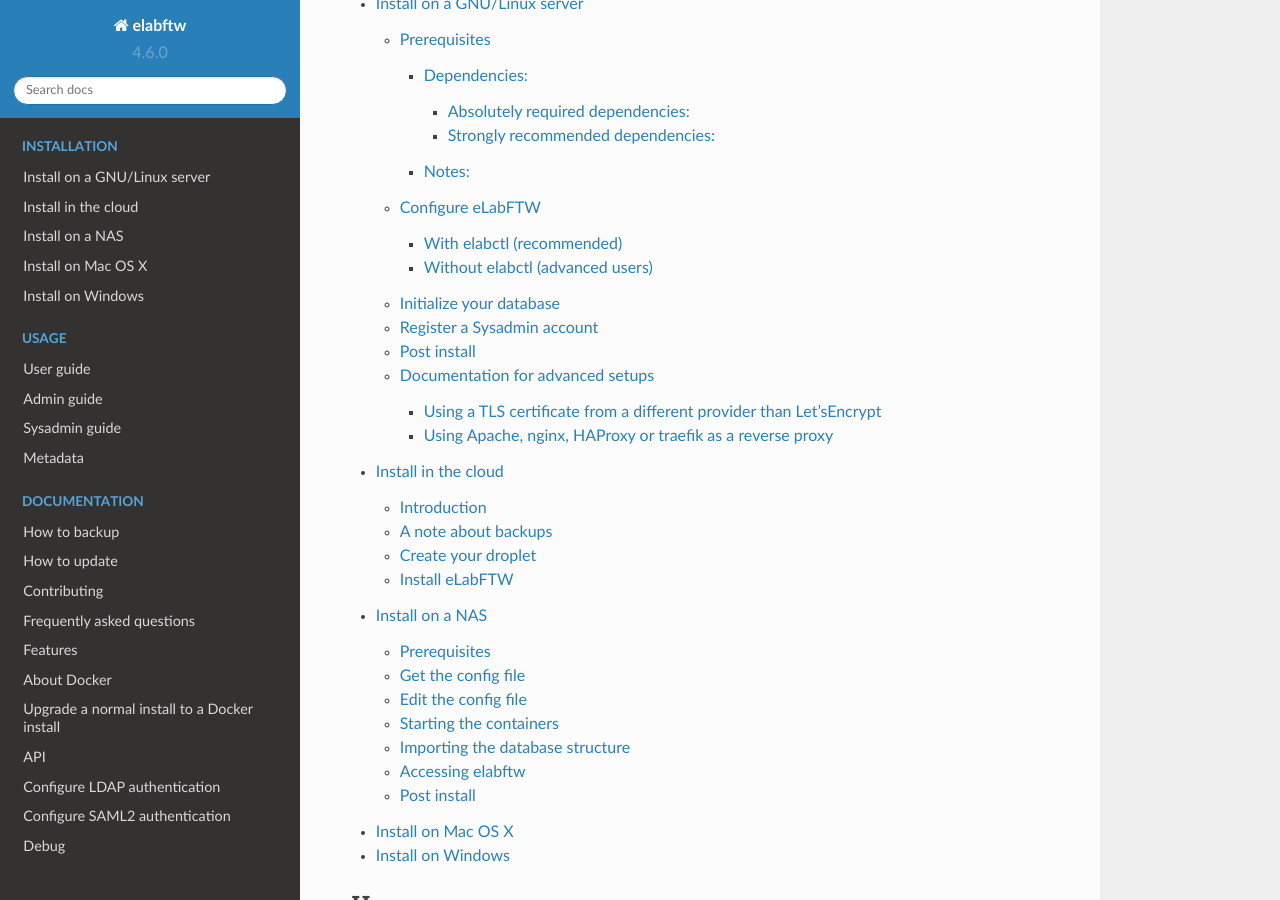
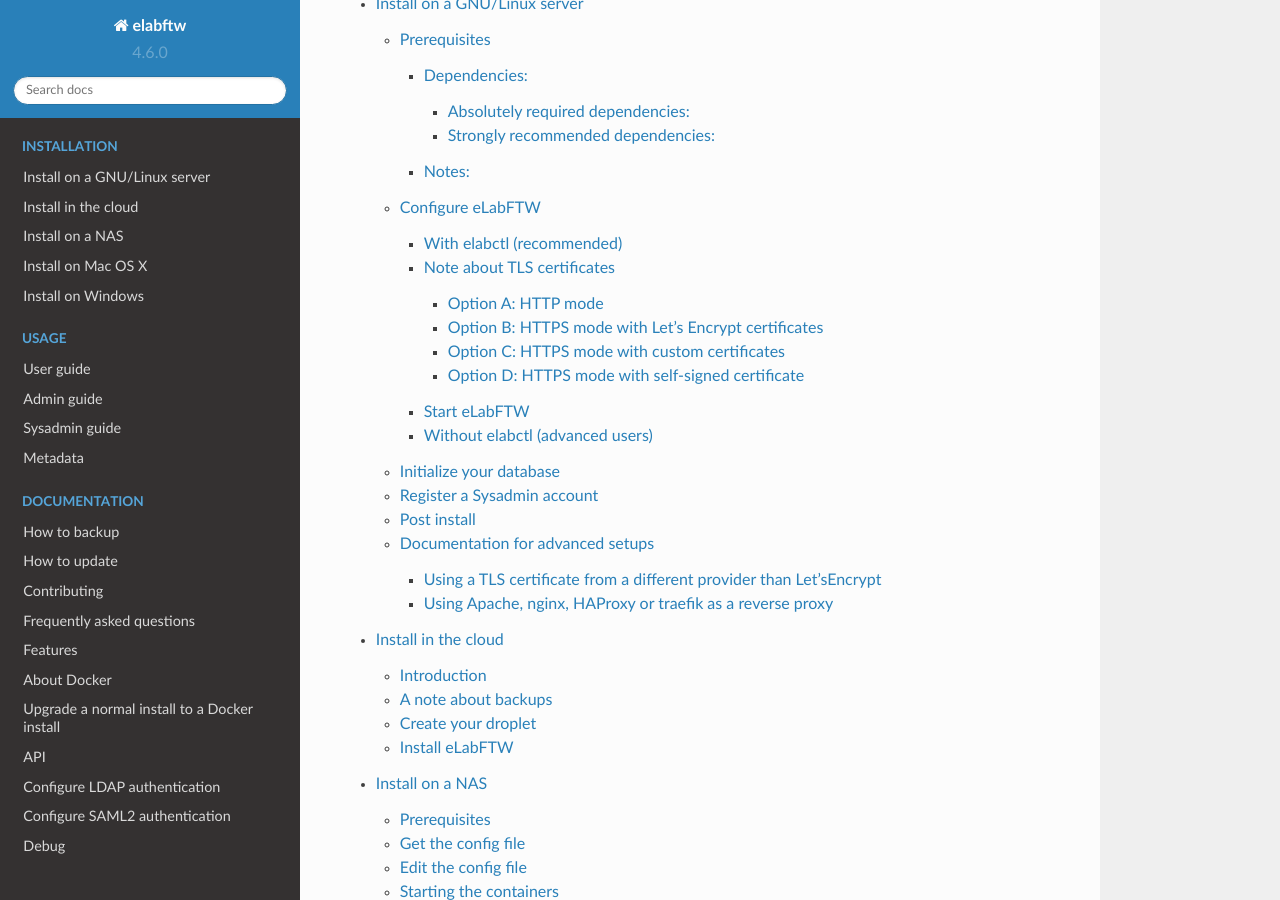
Before and after one commit to elabftw/elabdoc, a Sphinx documentation site: the page built from doc/index.rst, in a window 1280 px wide and 900 px high, scrolled down 791 px. Built offline with Sphinx 7.4.7 and the Read the Docs theme 2.0.0, drawn with Linux system fonts in a browser that asks for light colours; some of the changed lines change nothing that is shown.

Commit message:
improve TLS doc

```diff
--- a/doc/install.rst
+++ b/doc/install.rst
@@ -87,9 +87,46 @@
 
     Edit the configuration to suit your server setup. For instance, you might want to change the port binding (default is 443 but it might be already used by a traditional webserver). See below for using the container with a reverse proxy.
 
-    If you have set `DISABLE_HTTPS=false` then you need to configure the TLS certificate. Look at the comments inside the configuration file, they describe the different use cases. In order to request Let's Encrypt certificates, you need to install `certbot`. See `official Let's Encrypt documentation <https://letsencrypt.org/getting-started/>`_ for your system. When requesting a new certificate, make sure that port 80 is open (and also port 443 for eLabFTW if it is the one you want to use). Once certbot is installed, the command to use might look like this: `certbot certonly \--standalone -d elab.example.org`.
+Note about TLS certificates
+---------------------------
 
-* Start eLabFTW:
+The eLabFTW container can run an HTTP or HTTPS server. Both will run internally on port 443.
+
+Option A: HTTP mode
+^^^^^^^^^^^^^^^^^^^
+
+You can run the container in HTTP mode (internal port 443) only if you have a reverse proxy in front doing TLS termination and sending X-Forwarded-Proto header.
+
+* Set ``DISABLE_HTTPS=true``.
+
+Option B: HTTPS mode with Let's Encrypt certificates
+^^^^^^^^^^^^^^^^^^^^^^^^^^^^^^^^^^^^^^^^^^^^^^^^^^^^
+
+In order to request Let's Encrypt certificates, you need to install `certbot`. See `official Let's Encrypt documentation <https://letsencrypt.org/getting-started/>`_ for your system. When requesting a new certificate, make sure that port 80 is open (and also port 443 for eLabFTW if it is the one you want to use). Once certbot is installed, the command to use might look like this: `certbot certonly \--standalone -d elab.example.org`.
+
+* Set ``DISABLE_HTTPS=false``.
+* Set ``ENABLE_LETSENCRYPT=true``.
+* Uncomment the line `- /etc/letsencrypt:/ssl` in the `volumes:` part of the yml config file.
+
+Option C: HTTPS mode with custom certificates
+^^^^^^^^^^^^^^^^^^^^^^^^^^^^^^^^^^^^^^^^^^^^^
+
+Have the private key and certificate in PEM format in the folder ``/etc/letsencrypt/live/SERVER_NAME/`` where ``SERVER_NAME`` matches the ``SERVER_NAME`` configuration variable. The files need to be named `fullchain.pem` and `privkey.pem`.
+
+* Set ``DISABLE_HTTPS=false``.
+* Set ``ENABLE_LETSENCRYPT=true``.
+* Uncomment the line `- /etc/letsencrypt:/ssl` in the `volumes:` part of the yml config file.
+
+Option D: HTTPS mode with self-signed certificate
+^^^^^^^^^^^^^^^^^^^^^^^^^^^^^^^^^^^^^^^^^^^^^^^^^
+
+The container can generate its own certificate. Only use this if you have no other choice, as users will see a warning that the certificate is invalid because it is self-signed.
+
+* Set ``DISABLE_HTTPS=false``.
+* Set ``ENABLE_LETSENCRYPT=false``.
+
+Start eLabFTW
+-------------
 
 .. code-block:: bash
 
```
